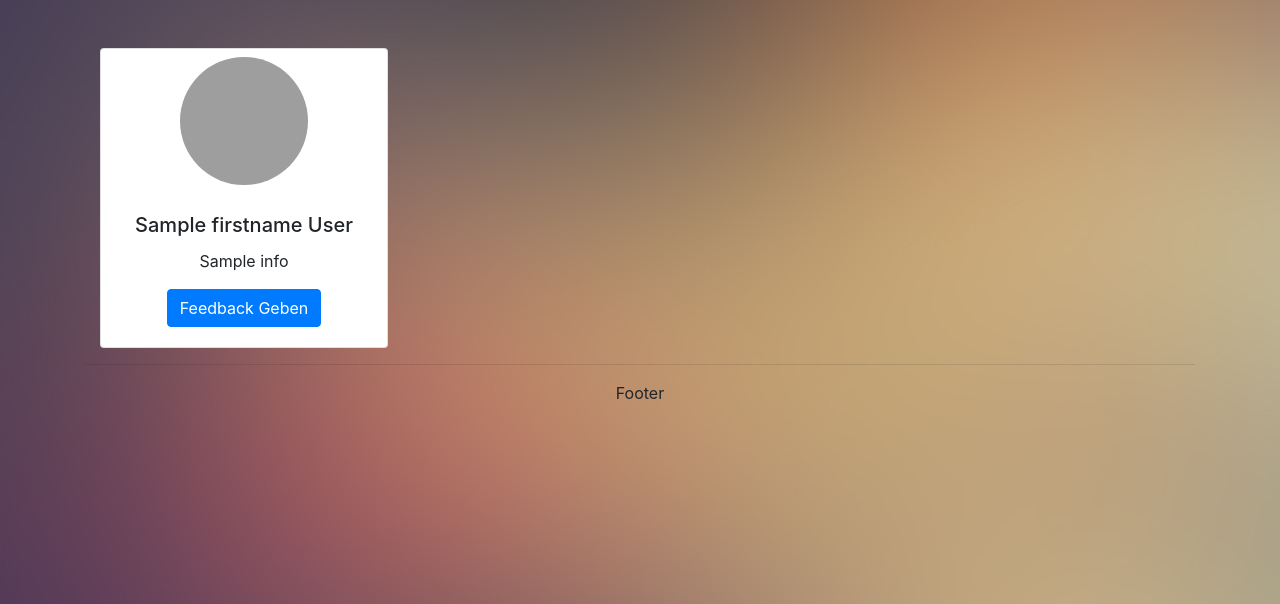
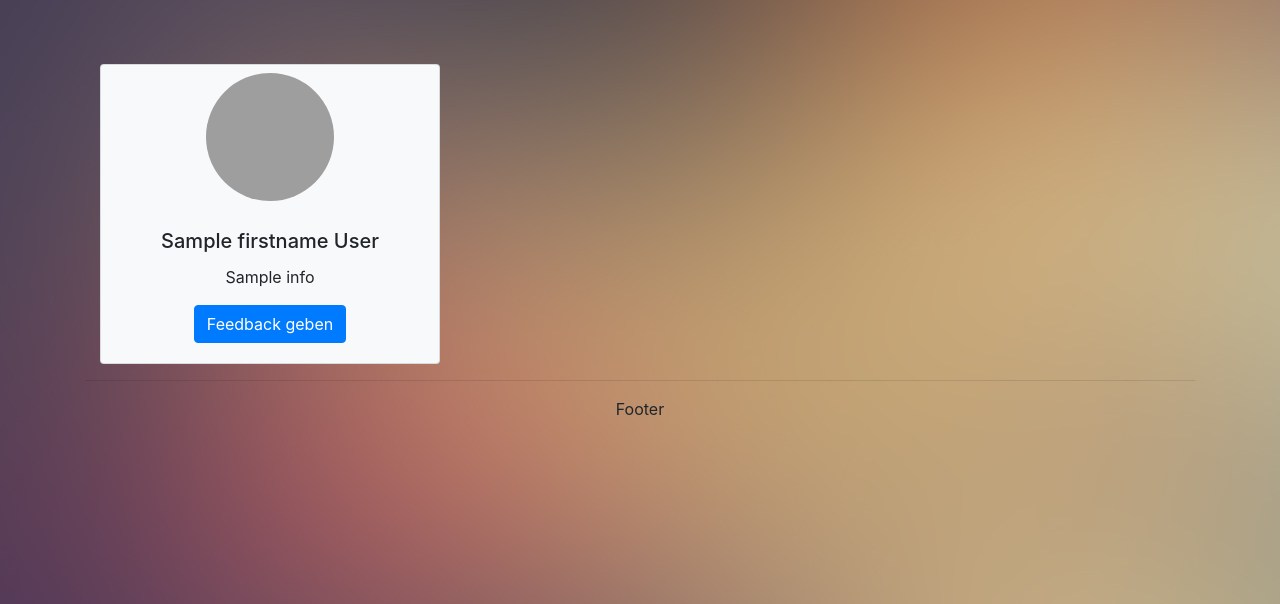
Before and after one commit to fkressmann/feedi-io, a Flask app: template src/templates/overview.html in a window 1280 px wide. Shown: the part 90-694 px from the top of the page. Run offline with Flask 2, Linux system fonts and the light colour scheme; the template is opened without the code that fills it: most values are stand-ins (such as "Sample title", 1, 10 or a date in 2020); parts of the project's set-up code (start-up, migrations or seed data) failed here and were passed over; some libraries are stand-ins or nearby versions; grey boxes are pictures that could not be loaded.

Commit message:
Updated overview template

```diff
--- a/src/templates/overview.html
+++ b/src/templates/overview.html
@@ -14,9 +14,9 @@
 <div class="container">
     <div class="row mb-5"></div>
     <div class="row">
-        <div class="col-sm-4 col-lg-4">
-            {% for user in room_users %}
-            <div class="card" style="width: 18rem;">
+        {% for user in room_users %}
+        <div class="col-sm-12 col-lg-4 mt-3">
+            <div class="card bg-light w-100" style="width: 18rem;">
                 <div class="row mb-2 mt-2">
                     <div class="col text-center">
                         <img src="../static/img/profil_test.jpg" class="profil-image">
@@ -25,11 +25,11 @@
                 <div class="card-body text-center">
                     <h5 class="card-title text-center">{{ user.firstname }} {{ user.lastname }}</h5>
                     <p class="card-text text-center">{{ user.info }}</p>
-                    <a href="#" class="btn btn-primary">Feedback Geben</a>
+                    <a href="#" class="btn btn-primary">Feedback geben</a>
                 </div>
             </div>
-            {% endfor %}
         </div>
+        {% endfor %}
     </div>
 </div>
 {% endblock %}
```
